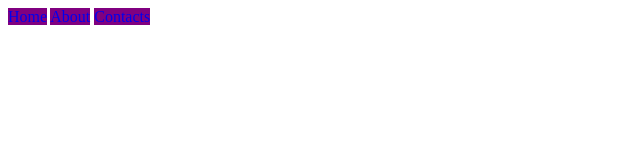
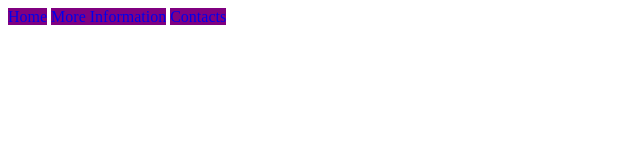
Before and after one commit to le-sedi/My-first-project-drive-, a plain HTML site: page links.html in a window 1280 px wide. Shown: the whole page, without its empty margins (0-640 px from the left). Drawn offline with Linux system fonts and the light colour scheme.

Commit message:
Update links.html

```diff
--- a/links.html
+++ b/links.html
@@ -5,7 +5,7 @@
     </head>
     <body>
         <a href="index.html">Home</a>
-        <a href="#">About</a>
+        <a href="#">More Information</a>
         <a href="#">Contacts</a>
     </body>
 </html>
```
